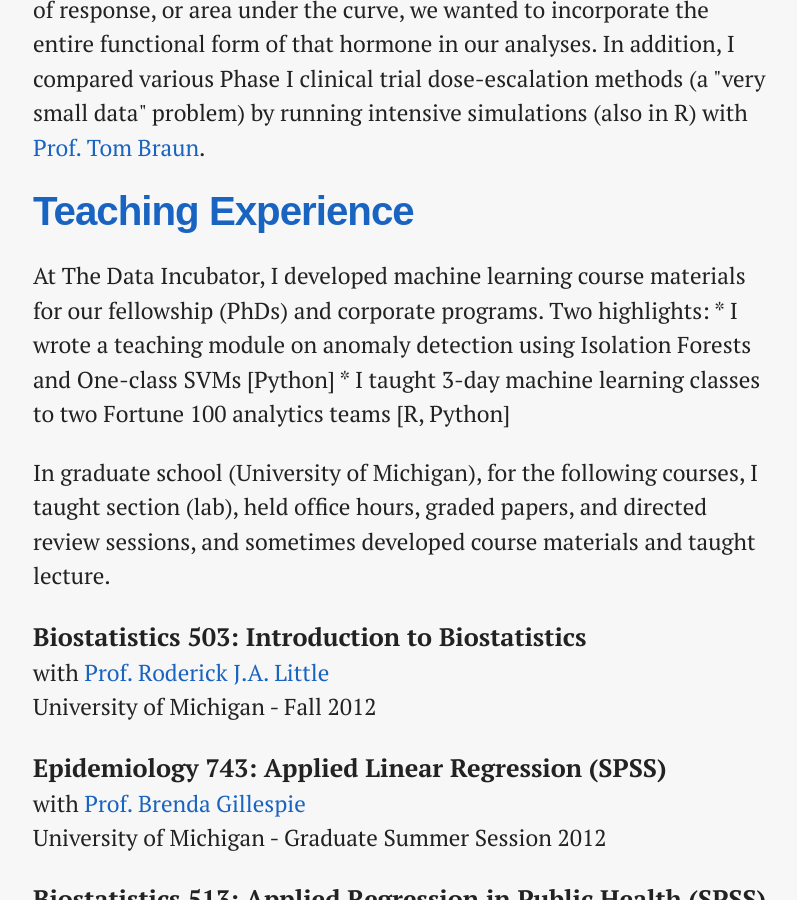
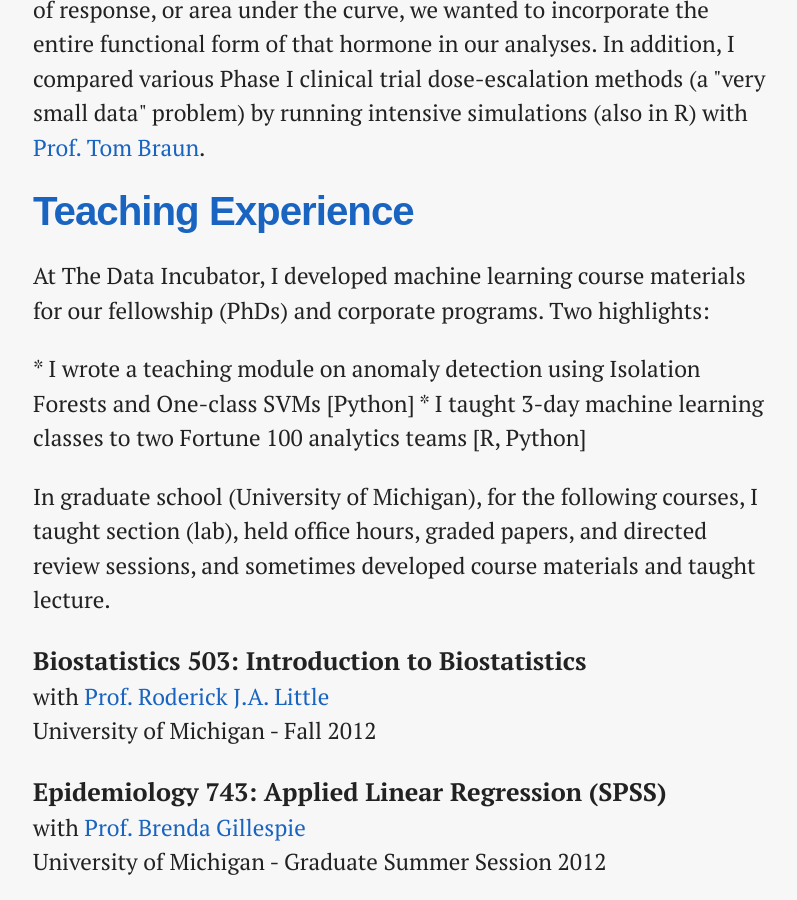
Before and after one commit to pavopax/pavopax.github.io, a Jekyll site: the page built from about/index.md, in a window 1280 px wide and 900 px high, scrolled down 1635 px. Shown: the whole window, without its empty margins (239-1036 px from the left). Built offline with Jekyll 4.4.1, drawn with Linux system fonts in a browser that asks for light colours; nearby versions of some CDN libraries; library files that are not in the unit come from our copies; some of the changed lines change nothing that is shown; some of the changed text lies outside the part shown.

Commit message:
[tweak] updates

```diff
--- a/about/index.md
+++ b/about/index.md
@@ -5,23 +5,23 @@
 
 ### Jump to:
 * [Current](./#current)
-* [Past work](./#past-work)
-* [Past research](./#past)
+* [Past work](./#work)
+* [Past research](./#research)
 * [Teaching experience](./#taught)
 * [Education](./#educ)
 * [Skills + toolbox](./#skills)
 
-
-
 <div id="current">
     <h1>Current</h1>
     <p>
-	Our newly-formed, small, entrepreneurial team at Genentech (San Francisco) uses machine learning and visualizations to help other teams gain new insights from their data.
+	Our newly-formed, small, entrepreneurial team at Genentech (San
+	Francisco) uses machine learning and visualizations to help other teams
+	gain new insights from their data.
     </p>
 </div>
 
 
-<div id="past-work">
+<div id="work">
 <h1>Past Work</h1>
 <p>
     In the past, I taught and developed machine learning course materials for
@@ -34,7 +34,7 @@
 </p>
 </div>
 
-<div id="past">
+<div id="research">
 <h1>Past Research</h1>
 
 <p>
@@ -69,11 +69,10 @@
 <p>
     At The Data Incubator, I developed machine learning course materials for
     our fellowship (PhDs) and corporate programs. Two highlights:
+</p>
 
     * I wrote a teaching module on anomaly detection using Isolation Forests and One-class SVMs [Python]
     * I taught 3-day machine learning classes to two Fortune 100 analytics teams [R, Python]
-
-</p>
 
 <p>
     In graduate school (University of Michigan), for the following courses, I
@@ -124,6 +123,6 @@
 
 <p>I started coding in HTML in seventh grade, and haven't looked back (ask me for a keyboard shortcut!)</p>
 
-<p><b>Venti:</b> R, SAS, Emacs(+ESS) <br />
-<b>Grande:</b> Python, SQL, Unix, git, Vi, SPSS, HTML/CSS <br />
+<p><b>Venti:</b> R, Emacs(+ESS) <br />
+<b>Grande:</b> Python, scikit-learn, SQL, Unix, git, Tableau, Vi, SPSS, SAS, HTML/CSS <br />
 <b>Tall:</b> C++, Spark, Map-reduce, Stata, D3, Lisp
```
